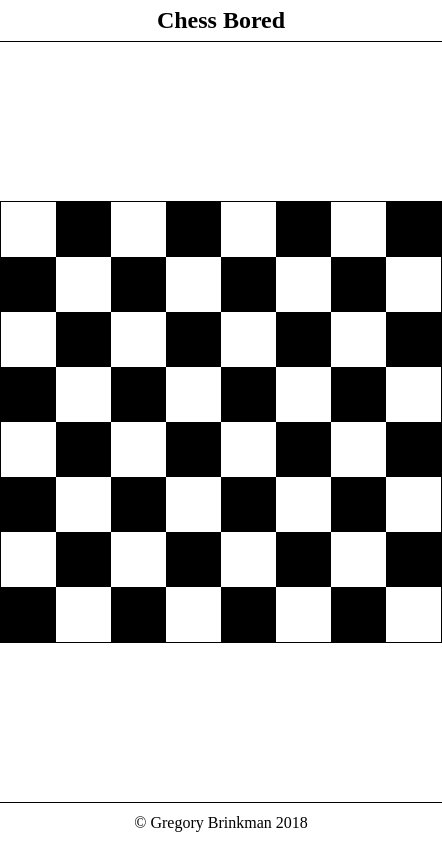
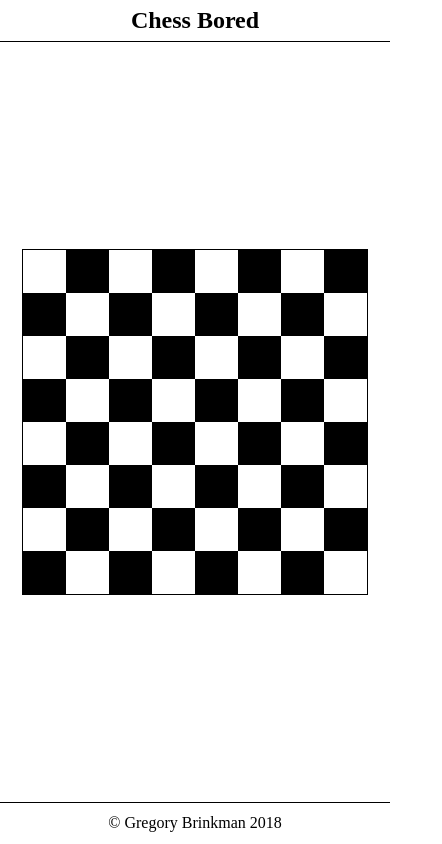
Before and after one commit to GregoryBrinkman/learn-chess, an Angular app: page /board in a window 390 px wide. Shown: the whole page, 442 px wide, since content can reach past the window. Built offline with nearby package versions, Linux system fonts and the light colour scheme.

Commit message:
Added responsiveness to chess board

```diff
--- a/src/app/board/board.component.css
+++ b/src/app/board/board.component.css
@@ -5,8 +5,6 @@
 }
 
 .board {
-  min-height: 440px;
-  min-width: 440px;
   border: 1px solid black;
   display: grid;
   grid-template-rows: repeat(1fr, 8);
@@ -21,9 +19,11 @@
                        "a1 b1 c1 d1 e1 f1 g1 h1";
 }
 
+div > div:hover {
+  background-color: yellow;
+}
+
 div > div {
-  height: 55px;
-  width: 55px;
   display: flex;
   align-items: center;
   justify-content: center;
@@ -286,6 +286,24 @@ div > div {
   grid-area: h8;
 }
 
-div > div:hover {
-  background-color: yellow;
+.board {
+  height: 80vh;
+  width: 80vh;
 }
+
+div > div {
+  height: 10vh;
+  width: 10vh;
+}
+
+@media screen and (max-width: 550px) {
+  .board {
+    height: 88vw;
+    width: 88vw;
+  }
+
+  div > div {
+    height: 11vw;
+    width: 11vw;
+  }
+}
```
